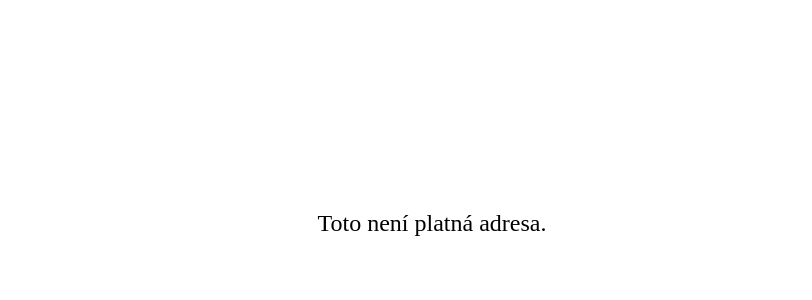
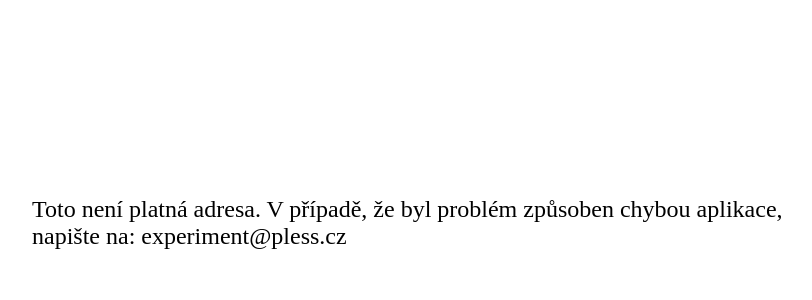
Before and after one commit to bahniks/bureaucracy_exp4, a Django app: page /experiment/ in a window 1280 px wide. Shown: the part 177-477 px from the top of the page, without its empty margins (208-1020 px from the left). Run offline with Django 3.2, Linux system fonts and the light colour scheme.

Commit message:
better error info

```diff
--- a/webexp/webexp/experiment/templates/error.html
+++ b/webexp/webexp/experiment/templates/error.html
@@ -3,6 +3,7 @@
     <div class="main">
         <p>
             {{ error }}
+            V případě, že byl problém způsoben chybou aplikace, napište na: experiment@pless.cz
         </p>
     </div>
 {% endblock %}
```
